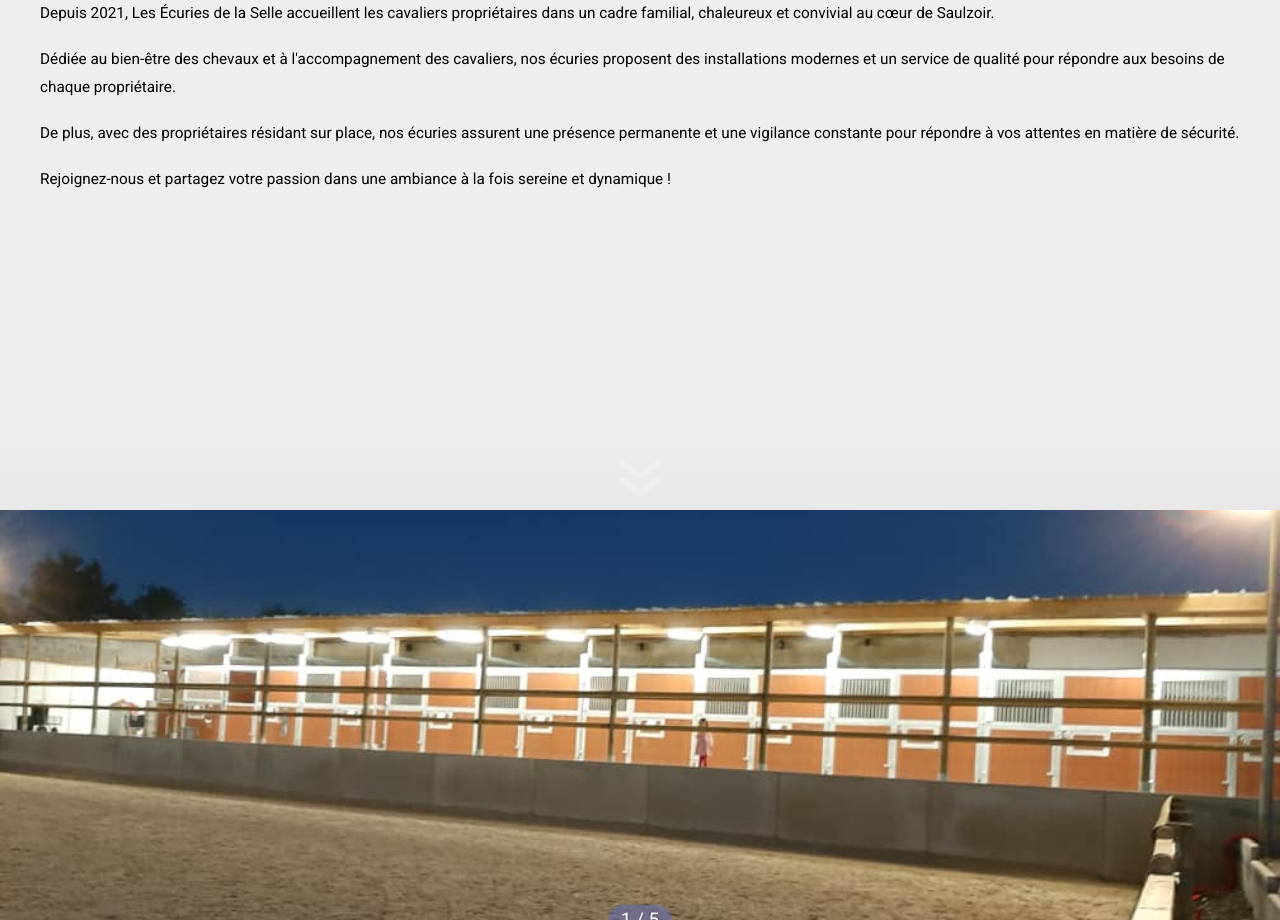
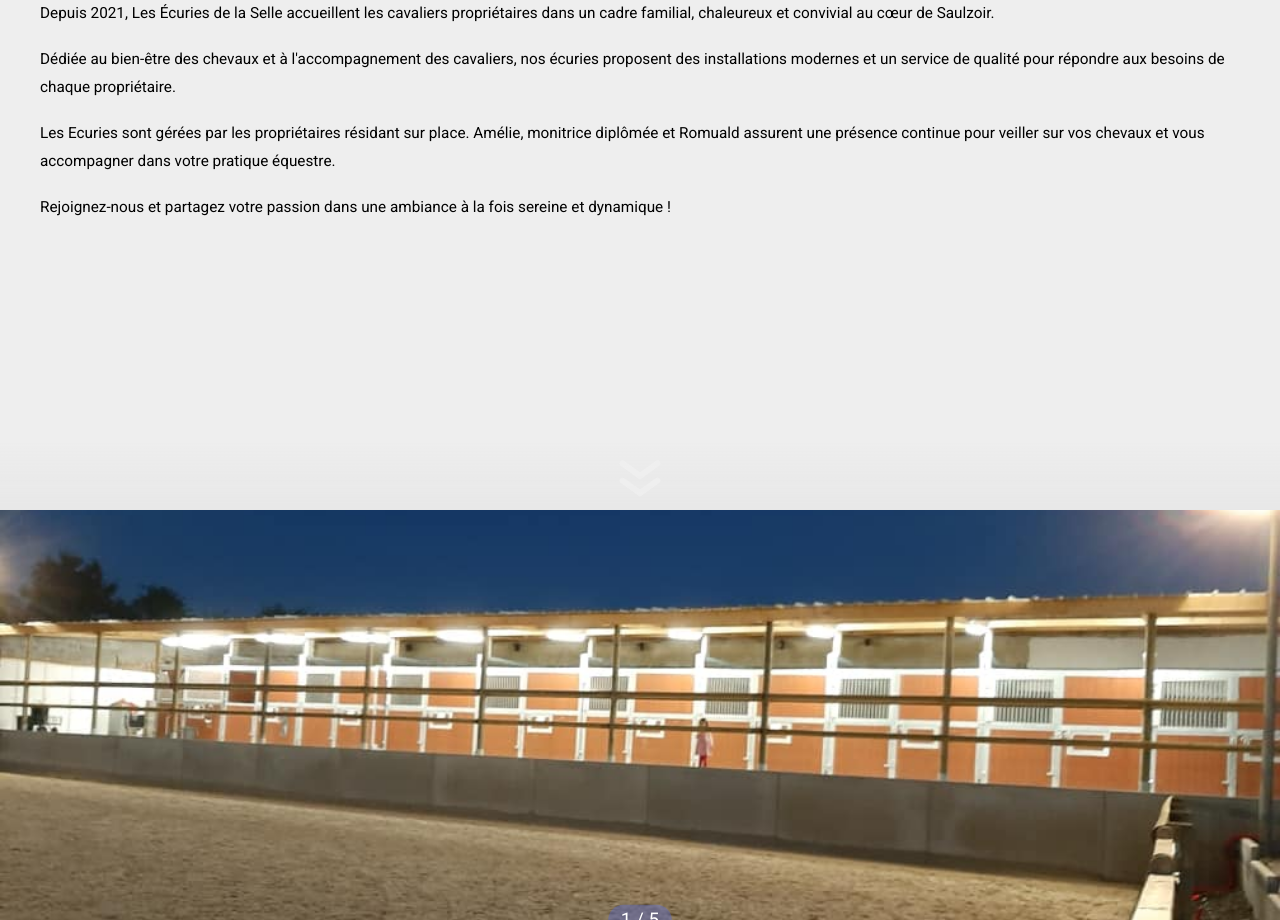
Before and after one commit to GoutteDooo/Site_Ecurie, a React (Vite) app: page / in a window 1280 px wide. Shown: the part 880-1800 px from the top of the page. Built offline with nearby package versions, Linux system fonts and the light colour scheme.

Commit message:
refactor(Instas): Renommage des props des Cards pour plus de clartés

```diff
--- a/src/components/home/Presentation.jsx
+++ b/src/components/home/Presentation.jsx
@@ -42,9 +42,10 @@ const Presentation = () => {
         pour répondre aux besoins de chaque propriétaire.
       </p>
       <p>
-        De plus, avec des propriétaires résidant sur place, nos écuries assurent
-        une présence permanente et une vigilance constante pour répondre à vos
-        attentes en matière de sécurité.
+        Les Ecuries sont gérées par les propriétaires résidant sur place.
+        Amélie, monitrice diplômée et Romuald assurent une présence continue
+        pour veiller sur vos chevaux et vous accompagner dans votre pratique
+        équestre.
       </p>
       <p>
         Rejoignez-nous et partagez votre passion dans une ambiance à la fois
--- a/src/components/installations/ImageCard.jsx
+++ b/src/components/installations/ImageCard.jsx
@@ -9,13 +9,13 @@ import Carousel from "../Carousel";
  * @param {JSX} title titre de l'image
  * @returns
  */
-const ImageCard = ({ title = "installation", id = 0, card }) => {
+const ImageCard = ({ description = "installation", id = 0, card }) => {
   return (
     <div className="installations--image-card">
       <div className="installations--image-card__carousel">
         <Carousel card={card} />
       </div>
-      {title}
+      {description}
       <ScrollArrow size={50} scrolling={id + 2} />
     </div>
   );
--- a/src/pages/Installations.jsx
+++ b/src/pages/Installations.jsx
@@ -39,12 +39,12 @@ const Installations = () => {
   return (
     <div className="installations">
       <IntroAnnexe annexe={annexes[1]} />
-      <ImageCard title={imageCardDesc[0]} id={0} card={cards[4]} />
-      <ImageCard title={imageCardDesc[1]} id={1} card={cards[5]} />
-      <ImageCard title={imageCardDesc[2]} id={2} card={cards[6]} />
-      <ImageCard title={imageCardDesc[3]} id={5} card={cards[9]} />
+      <ImageCard description={imageCardDesc[0]} id={0} card={cards[4]} />
+      <ImageCard description={imageCardDesc[1]} id={1} card={cards[5]} />
+      <ImageCard description={imageCardDesc[2]} id={2} card={cards[6]} />
       <DescriptionCard description={descCardDesc[0]} id={3} card={cards[7]} />
       <DescriptionCard description={descCardDesc[1]} id={4} card={cards[8]} />
+      <ImageCard description={imageCardDesc[3]} id={5} card={cards[9]} />
       <Interested />
     </div>
   );
```
